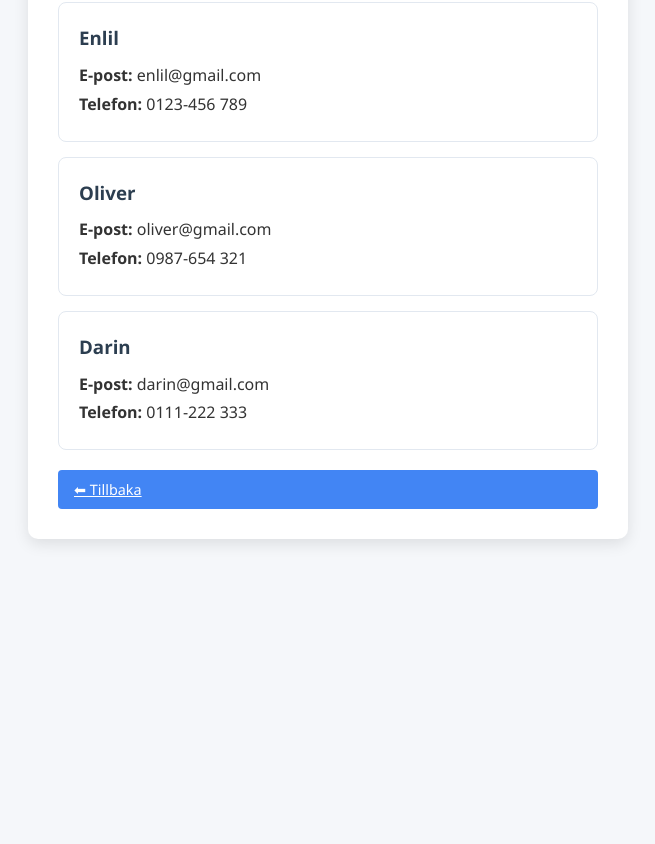
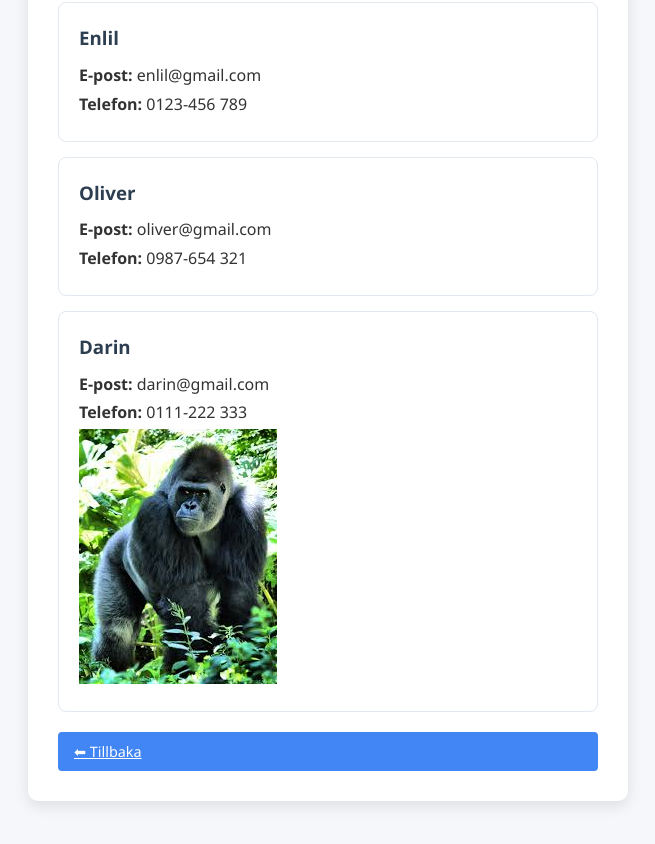
Before and after one commit to duvawarr/duvawarr.github.io, a plain HTML site: page support.html in a window 1280 px wide. Shown: the part 146-990 px from the top of the page, without its empty margins (312-967 px from the left). Before the commit the page ends 800 px from the top, so only its background shows below. Drawn offline with Linux system fonts and the light colour scheme.

Commit message:
Update support.html

```diff
--- a/support.html
+++ b/support.html
@@ -56,6 +56,7 @@
             <h3>Darin</h3>
             <p><strong>E-post:</strong> darin@gmail.com</p>
             <p><strong>Telefon:</strong> 0111-222 333</p>
+            <img src="darin.jpg" alt="Darin">
         </div>
 
         <div style="text-align: center; margin-top: 20px;">
```
